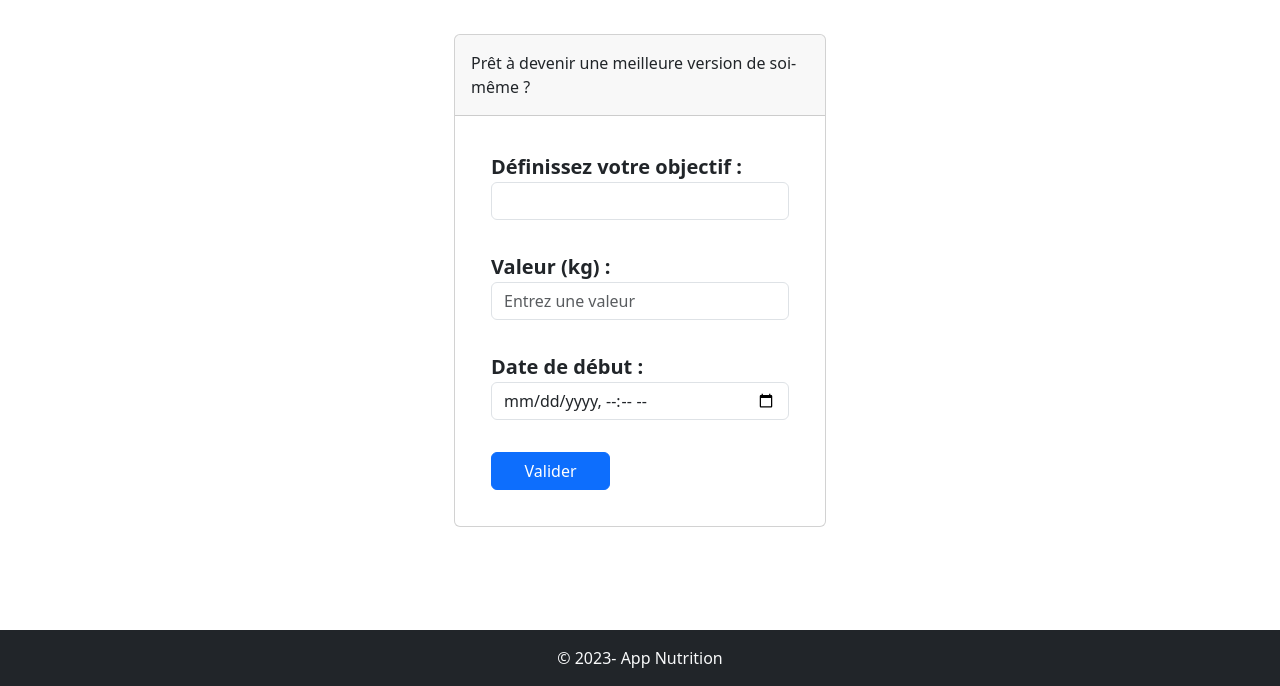
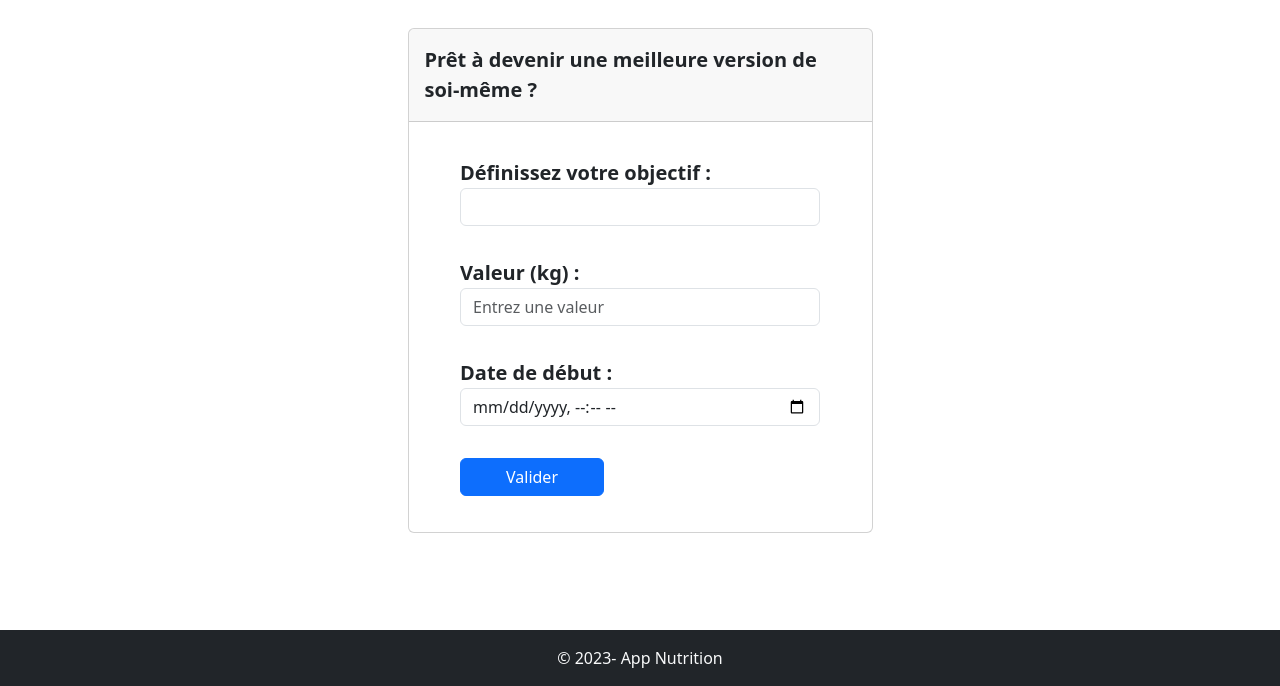
Before and after one commit to Nomena-1918/WebApp-SI, a CodeIgniter app: page /database/index.php/choix_objectif in a window 1280 px wide. Shown: the part 120-806 px from the top of the page. Run offline with CodeIgniter, Linux system fonts and the light colour scheme; tables that the repository leaves empty hold one stand-in row (values such as "Sample post").

Commit message:
Update form_choix_objectif.php

```diff
--- a/application/views/choix_objectif/form_choix_objectif.php
+++ b/application/views/choix_objectif/form_choix_objectif.php
@@ -9,8 +9,6 @@
         max-width: 400px; /* Largeur maximale du formulaire */
         margin: 0 auto; /* Centrage horizontal du formulaire */
         padding: 20px; /* Espace intérieur du formulaire */
-      font-size: 20px;
-      font-weight: bold;
     }
     .custom-container {
         display: flex;
@@ -18,10 +16,14 @@
         justify-content: center;
         height: 70%;
     }
+    .card {
+        font-size: 20px;
+        font-weight: bold;
+    }
 
 </style>
 <div class="custom-container">
-<div class="card col-4">
+<div class="card col-5">
       <div class="card-header p-3">
         Prêt à devenir une meilleure version de soi-même ?
       </div>
```
Lines whose indentation alone changed are shown as unchanged.
